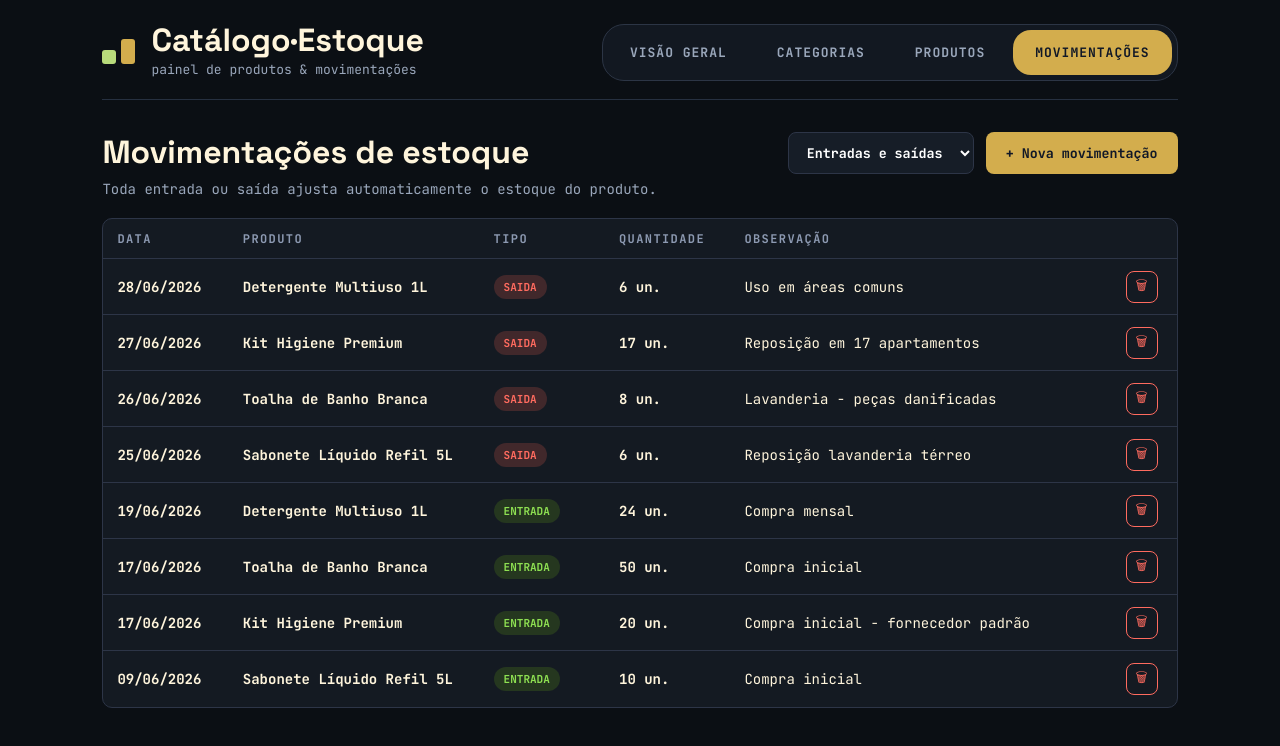
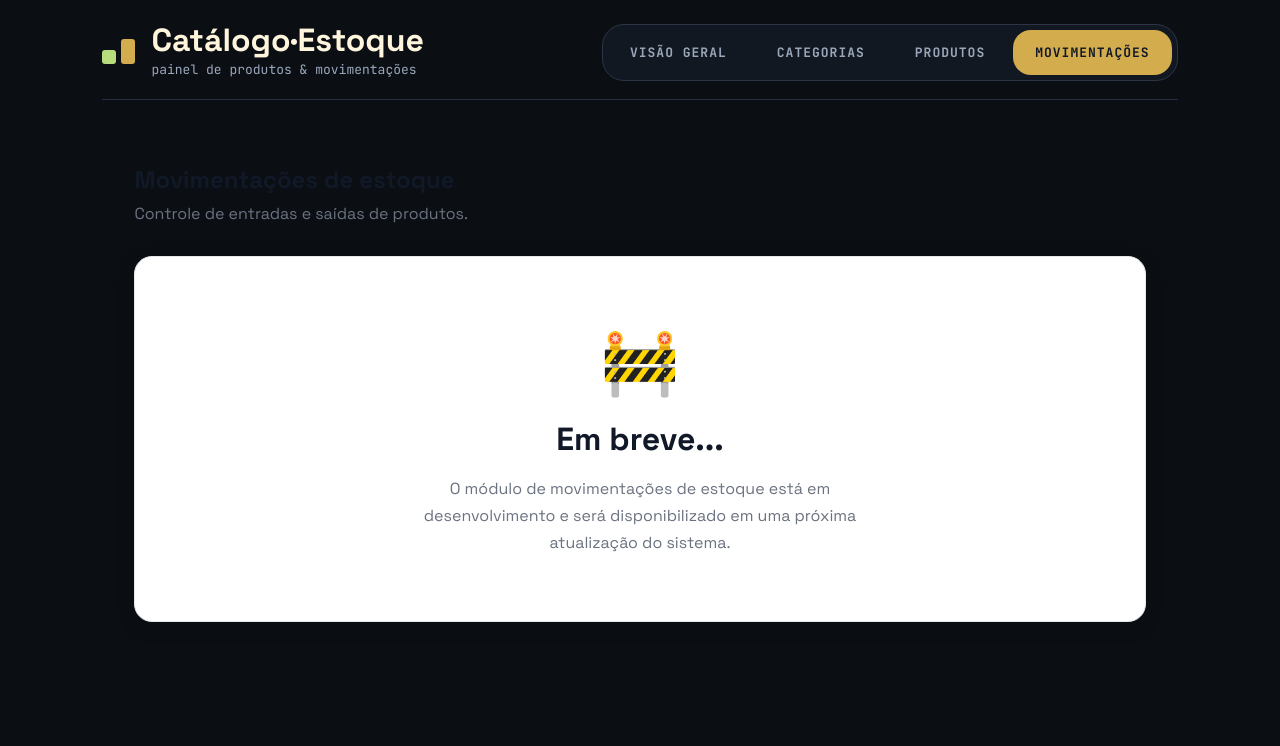
Before and after one commit to Caua-Ricken/Page-Products, a React (Vite) app in the folder FrontEnd/: page /movimentacoes in a window 1280 px wide. Shown: the top 746 px of the page. Built offline with nearby package versions, Linux system fonts and the light colour scheme.

Commit message:
ajstes de projeto

```diff
--- a/FrontEnd/index.html
+++ b/FrontEnd/index.html
@@ -3,8 +3,9 @@
   <head>
     <meta charset="UTF-8" />
     <link rel="icon" type="image/svg+xml" href="/favicon.svg" />
+    <link rel="icon" type="image/png" href="./public/images/4205993.png" />
     <meta name="viewport" content="width=device-width, initial-scale=1.0" />
-    <title>project</title>
+    <title>Product-Page</title>
   </head>
   <body>
     <div id="root"></div>
--- a/FrontEnd/public/css/PagesCss/dashboard.css
+++ b/FrontEnd/public/css/PagesCss/dashboard.css
@@ -138,3 +138,27 @@
       gap: 15px;
     }
   }
+
+  .dashboard-info {
+  margin: 1.5rem 0 2rem;
+  padding: 1rem 1.5rem;
+
+  background: #eef6ff;
+  border-left: 5px solid #2563eb;
+  border-radius: 10px;
+}
+
+.dashboard-info span {
+  display: block;
+  font-size: 1rem;
+  font-weight: 600;
+  color: #1e40af;
+  margin-bottom: 0.4rem;
+}
+
+.dashboard-info p {
+  margin: 0;
+  color: #475569;
+  font-size: 0.95rem;
+  line-height: 1.5;
+}
--- a/FrontEnd/public/css/PagesCss/movement.css
+++ b/FrontEnd/public/css/PagesCss/movement.css
@@ -1,151 +1,43 @@
 .movimentacoes {
-    width: 100%;
+  padding: 2rem;
 }
 
 .movimentacoes-header {
-    display: flex;
-    justify-content: space-between;
-    align-items: flex-start;
-    gap: 20px;
-    margin-bottom: 20px;
+  margin-bottom: 2rem;
 }
 
 .movimentacoes-header h2 {
-    margin: 0 0 8px;
-    color: #fff5dc;
-    font-size: 32px;
+  margin-bottom: .5rem;
+  color: #111827;
 }
 
 .movimentacoes-header p {
-    margin: 0;
-    color: #9aa7bb;
-    font-family: "JetBrains Mono", monospace;
-    font-size: 14px;
+  color: #6b7280;
 }
 
-  .movimentacoes-actions {
-    display: flex;
-    gap: 12px;
+.coming-soon {
+  background: #fff;
+  border-radius: 18px;
+  padding: 4rem 2rem;
+  text-align: center;
+  box-shadow: 0 6px 20px rgba(0, 0, 0, .08);
+  border: 1px solid #e5e7eb;
 }
 
-  .movimentacoes-actions select {
-    height: 42px;
-    padding: 0 14px;
-    background: #161d27;
-    color: #fff;
-    border: 1px solid #2d3547;
-    border-radius: 8px;
-    font-family: "JetBrains Mono", monospace;
-    font-weight: 700;
+.coming-soon-icon {
+  font-size: 4rem;
+  margin-bottom: 1rem;
 }
 
-  .movimentacoes-actions button {
-    padding: 0 20px;
-    background: #d3ad4d;
+.coming-soon h3 {
+  font-size: 2rem;
   color: #111827;
-    border: none;
-    border-radius: 8px;
-    font-family: "JetBrains Mono", monospace;
-    font-weight: 700;
-    cursor: pointer;
+  margin-bottom: 1rem;
 }
 
-  .movimentacoes-table {
-    overflow: hidden;
-    background: #141a22;
-    border: 1px solid #2d3547;
-    border-radius: 10px;
+.coming-soon p {
+  max-width: 500px;
+  margin: 0 auto;
+  color: #6b7280;
+  line-height: 1.7;
 }
-
-  .mov-table-header,
-  .mov-table-row {
-    display: grid;
-    grid-template-columns: 1fr 2fr 1fr 1fr 3fr 70px;
-    align-items: center;
-  }
-
-  .mov-table-header {
-    height: 40px;
-    border-bottom: 1px solid #2d3547;
-  }
-
-  .mov-table-header span {
-    padding: 0 14px;
-    color: #8d9ab2;
-    font-family: "JetBrains Mono", monospace;
-    font-size: 12px;
-    font-weight: 700;
-    letter-spacing: 1.4px;
-  }
-
-  .mov-table-row {
-    min-height: 56px;
-    border-bottom: 1px solid #2d3547;
-  }
-
-  .mov-table-row:last-child {
-    border-bottom: none;
-  }
-
-  .mov-table-row strong,
-  .mov-table-row p,
-  .mov-table-row .tipo {
-    margin: 0;
-    padding: 0 14px;
-    font-family: "JetBrains Mono", monospace;
-    font-size: 14px;
-  }
-
-  .mov-table-row strong,
-  .mov-table-row p {
-    color: #fff5dc;
-  }
-
-  .tipo {
-    width: fit-content;
-    margin-left: 14px !important;
-    padding: 5px 10px !important;
-    border-radius: 20px;
-    font-size: 11px !important;
-    font-weight: 700;
-  }
-
-  .tipo.saida {
-    background: #41282b;
-    color: #ff6b5f;
-  }
-
-  .tipo.entrada {
-    background: #25371f;
-    color: #8ee052;
-  }
-
-  .mov-actions {
-    display: flex;
-    justify-content: center;
-  }
-
-  .mov-actions button {
-    width: 32px;
-    height: 32px;
-    background: #141a22;
-    color: #ff6b5f;
-    border: 1px solid #ff6b5f;
-    border-radius: 8px;
-    cursor: pointer;
-  }
-
-  @media (max-width: 1000px) {
-    .movimentacoes-header {
-      flex-direction: column;
-    }
-
-    .movimentacoes-table {
-      overflow-x: auto;
-    }
-
-    .mov-table-header,
-    .mov-table-row {
-      min-width: 1050px;
-    }
-  }
--- a/FrontEnd/src/pages/Dashboard.jsx
+++ b/FrontEnd/src/pages/Dashboard.jsx
@@ -20,6 +20,16 @@ function Dashboard() {
         <h2>Visão geral</h2>
         <p>Resumo do catálogo e do estoque atual.</p>
       </div>
+
+      <div className="dashboard-info">
+  <span>📊 Dashboard ilustrativa</span>
+  <p>
+    Os dados apresentados nesta tela são apenas ilustrativos e servem para
+    demonstrar o funcionamento do sistema de gerenciamento de produtos e estoque.
+  </p>
+</div>
+
+
 
       <div className="cards">
         <div className="card">
--- a/FrontEnd/src/pages/Movement.jsx
+++ b/FrontEnd/src/pages/Movement.jsx
@@ -1,76 +1,25 @@
-import { useState } from "react";
 import "../../public/css/PagesCss/movement.css";
-import ModalMovimentacoes from "../components/ModalMovimentacoes";
 
 function Movement() {
-  const [filtro, setFiltro] = useState("todos");
-  const [open, setOpen] = useState(false);
-
-  const movimentacoes = [
-    { data: "28/06/2026", produto: "Detergente Multiuso 1L", tipo: "saida", quantidade: "6 un.", observacao: "Uso em áreas comuns" },
-    { data: "27/06/2026", produto: "Kit Higiene Premium", tipo: "saida", quantidade: "17 un.", observacao: "Reposição em 17 apartamentos" },
-    { data: "26/06/2026", produto: "Toalha de Banho Branca", tipo: "saida", quantidade: "8 un.", observacao: "Lavanderia - peças danificadas" },
-    { data: "25/06/2026", produto: "Sabonete Líquido Refil 5L", tipo: "saida", quantidade: "6 un.", observacao: "Reposição lavanderia térreo" },
-    { data: "19/06/2026", produto: "Detergente Multiuso 1L", tipo: "entrada", quantidade: "24 un.", observacao: "Compra mensal" },
-    { data: "17/06/2026", produto: "Toalha de Banho Branca", tipo: "entrada", quantidade: "50 un.", observacao: "Compra inicial" },
-    { data: "17/06/2026", produto: "Kit Higiene Premium", tipo: "entrada", quantidade: "20 un.", observacao: "Compra inicial - fornecedor padrão" },
-    { data: "09/06/2026", produto: "Sabonete Líquido Refil 5L", tipo: "entrada", quantidade: "10 un.", observacao: "Compra inicial" },
-  ];
-
-  const movimentacoesFiltradas =
-    filtro === "todos"
-      ? movimentacoes
-      : movimentacoes.filter((item) => item.tipo === filtro);
-
   return (
     <section className="movimentacoes">
       <div className="movimentacoes-header">
         <div>
           <h2>Movimentações de estoque</h2>
-          <p>Toda entrada ou saída ajusta automaticamente o estoque do produto.</p>
-        </div>
-
-        <div className="movimentacoes-actions">
-          <select value={filtro} onChange={(e) => setFiltro(e.target.value)}>
-            <option value="todos">Entradas e saídas</option>
-            <option value="entrada">Apenas entradas</option>
-            <option value="saida">Apenas saídas</option>
-          </select>
-
-          <button onClick={() => setOpen(true)}>+ Nova movimentação</button>
+          <p>Controle de entradas e saídas de produtos.</p>
         </div>
       </div>
 
-      <div className="movimentacoes-table">
-        <div className="mov-table-header">
-          <span>DATA</span>
-          <span>PRODUTO</span>
-          <span>TIPO</span>
-          <span>QUANTIDADE</span>
-          <span>OBSERVAÇÃO</span>
-          <span></span>
-        </div>
+      <div className="coming-soon">
+        <div className="coming-soon-icon">🚧</div>
 
-        {movimentacoesFiltradas.map((item, index) => (
-          <div className="mov-table-row" key={index}>
-            <strong>{item.data}</strong>
-            <strong>{item.produto}</strong>
+        <h3>Em breve...</h3>
 
-            <span className={`tipo ${item.tipo}`}>
-              {item.tipo.toUpperCase()}
-            </span>
-
-            <strong>{item.quantidade}</strong>
-            <p>{item.observacao}</p>
-
-            <div className="mov-actions">
-              <button>🗑</button>
-            </div>
-          </div>
-        ))}
+        <p>
+          O módulo de movimentações de estoque está em desenvolvimento e será
+          disponibilizado em uma próxima atualização do sistema.
+        </p>
       </div>
-
-      <ModalMovimentacoes open={open} onClose={() => setOpen(false)}/>
     </section>
   );
 }
```
Also changed, not shown: FrontEnd/public/images/4205993.png (added). Lines whose indentation alone changed are shown as unchanged.
